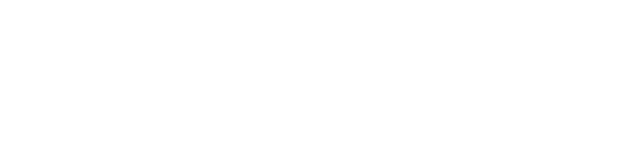
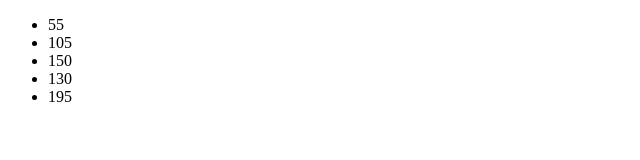
Before and after one commit to FerrandoCarlos/Arg.Prog4.0-ejercicio018_JS, a plain HTML site: page index.html in a window 1280 px wide. Shown: the whole page, without its empty margins (0-640 px from the left). Drawn offline with Linux system fonts and the light colour scheme.

Commit message:
se agrega script en html y se realiza lógica del ejercicio

```diff
--- a/index.html
+++ b/index.html
@@ -7,9 +7,10 @@
 </head>
 <body>
     <div class="container">
-        <ul id="lista">
+        <ul id="list">
 
         </ul>
     </div>
+    <script src="./js/index.js"></script>
 </body>
 </html>
--- /dev/null
+++ b/js/index.js
@@ -0,0 +1,15 @@
+/**
+ * Dado un array de números, filtrar y crear uno nuevo con los números enteros positivos, mayores a 10, menores a 1000 y divisibles por 5.
+ * Mostrar los datos del array resultante en una lista.
+ */
+//Array con datos a filtrar
+const numbers = [1000,5,55,105,1,9,33,44,101,150,130,12,9,-10,8,81,195,19];
+//Se captura el ul id list
+const listElement = document.getElementById('list');
+
+const filterNumbers = numbers.filter(number => number > 10 && number < 1000 && number % 5 === 0);
+
+filterNumbers.forEach(number => {
+    listElement.insertAdjacentHTML('beforeend',
+    `<li>${number}</li>`);
+});
```
